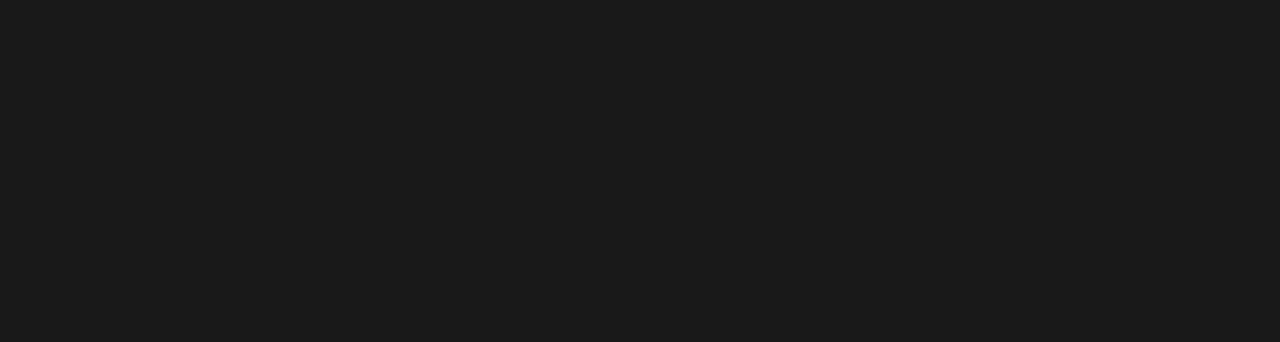
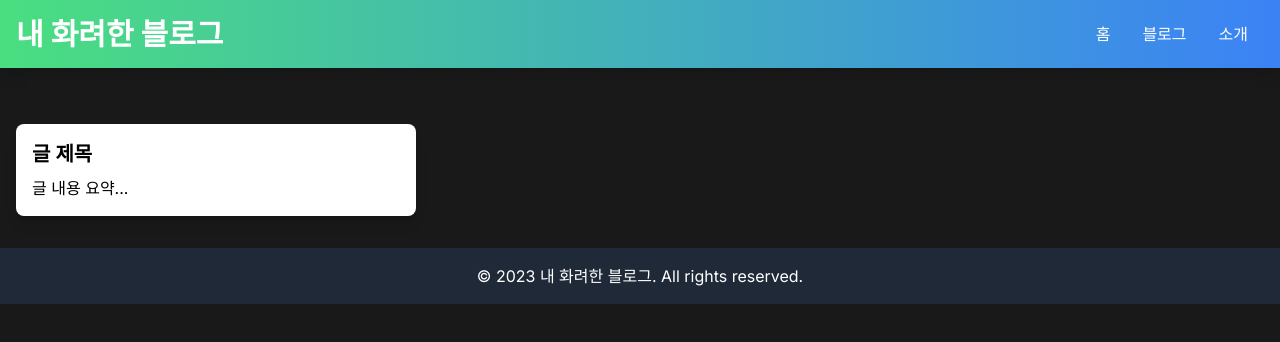
Before and after one commit to pingulee/Together-Piano, a Next.js app: page / in a window 1280 px wide. Shown: the top 342 px of the page. Built offline with nearby package versions, Linux system fonts and the light colour scheme.

Commit message:
feat: 레이아웃 컴포넌트 분리

```diff
--- /dev/null
+++ b/app/components/Accordin/Accordion.tsx
@@ -0,0 +1,19 @@
+import { useState } from 'react';
+
+interface AccordionItemProps {
+  title: string;
+  content: string;
+}
+
+export default function Accordion(title, content) {
+  const [isOpen, setIsOpen] = useState<boolean>(false);
+
+  return (
+    <div className='accordion-item'>
+      <div className='accordion-title' onClick={() => setIsOpen(!isOpen)}>
+        {title}
+      </div>
+      {isOpen && <div className='accordion-content'>{content}</div>}
+    </div>
+  );
+}
--- /dev/null
+++ b/app/components/Footer/Footer.tsx
@@ -0,0 +1,7 @@
+export default function Footer() {
+  return (
+    <footer className='bg-gray-800 text-white text-center py-4'>
+      <p>&copy; 2023 내 화려한 블로그. All rights reserved.</p>
+    </footer>
+  );
+}
--- /dev/null
+++ b/app/components/Header/Header.tsx
@@ -0,0 +1,20 @@
+export default function Header() {
+  return (
+    <header className='bg-gradient-to-r from-green-400 to-blue-500 text-white shadow-lg'>
+      <nav className='container mx-auto px-4 py-4 flex justify-between items-center'>
+        <h1 className='text-3xl font-bold'>내 화려한 블로그</h1>
+        <div>
+          <a href='#' className='text-white px-4'>
+            홈
+          </a>
+          <a href='#' className='text-white px-4'>
+            블로그
+          </a>
+          <a href='#' className='text-white px-4'>
+            소개
+          </a>
+        </div>
+      </nav>
+    </header>
+  );
+}
--- /dev/null
+++ b/app/components/Main/Main.tsx
@@ -0,0 +1,14 @@
+export default function Main() {
+  return (
+    <main className='container mx-auto px-4 '>
+      <section className='grid grid-cols-1 md:grid-cols-2 lg:grid-cols-3 gap-6 my-8'>
+        {/* 각 게시물은 이런 형태의 카드로 표현 */}
+        <article className='bg-white rounded-lg shadow-lg p-4'>
+          <h2 className='text-xl font-semibold mb-2'>글 제목</h2>
+          <p>글 내용 요약...</p>
+        </article>
+        {/* 추가 게시물 카드들... */}
+      </section>
+    </main>
+  );
+}
--- /dev/null
+++ b/app/components/Nav/Nav.tsx
@@ -0,0 +1,23 @@
+import { useState } from 'react';
+
+export default function Sidebar() {
+  const [isOpen, setIsOpen] = useState(false);
+
+  const toggleSidebar = () => {
+    setIsOpen(!isOpen);
+  };
+
+  return (
+    <div>
+      {/* 햄버거 메뉴 버튼 */}
+      <button onClick={toggleSidebar}>
+        {/* 햄버거 아이콘 구현 */}
+      </button>
+
+      {/* 사이드바 */}
+      <div className={`sidebar ${isOpen ? 'open' : 'closed'}`}>
+        {/* 사이드바 내용 */}
+      </div>
+    </div>
+  );
+}
--- a/app/page.tsx
+++ b/app/page.tsx
@@ -1,9 +1,17 @@
-import Image from 'next/image'
+'use client';
+
+import Header from './components/Header/Header';
+import Nav from './components/Nav/Nav';
+import Main from './components/Main/Main';
+import Footer from './components/Footer/Footer';
 
 export default function Home() {
   return (
-    <main className="flex min-h-screen flex-col items-center justify-between p-24">
-
-    </main>
-  )
+    <div>
+      <Header></Header>
+      <Nav></Nav>
+      <Main></Main>
+      <Footer></Footer>
+    </div>
+  );
 }
```
